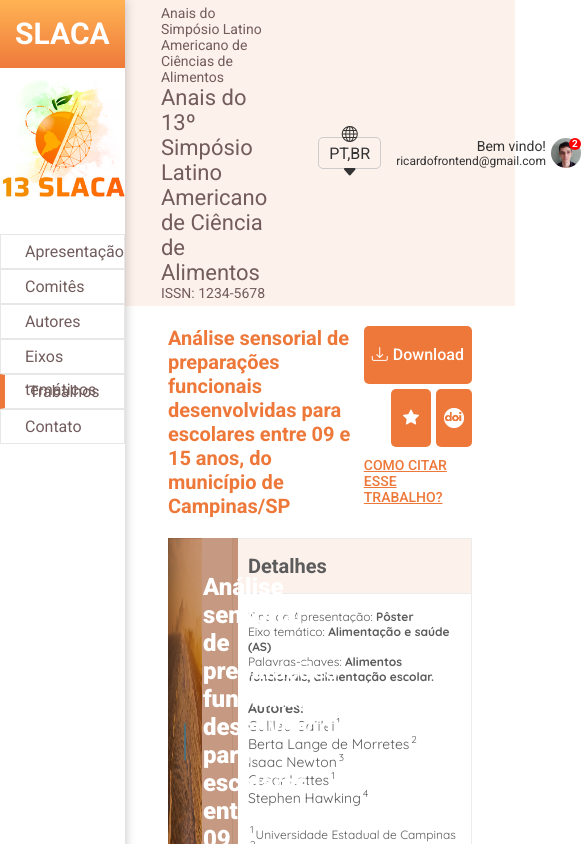
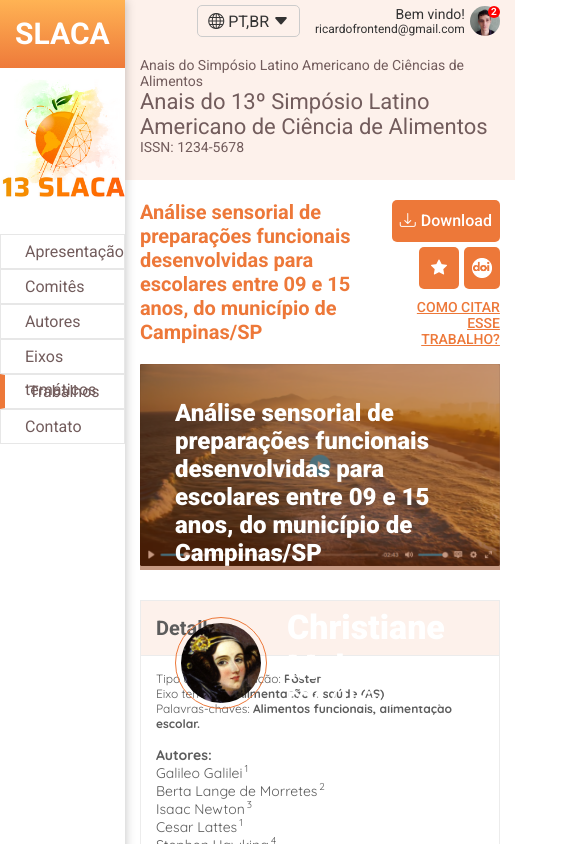
Before and after one commit to ricardomelogt/Chuva.Inc_SLACA2019, a JavaScript app: page / in a window 390 px wide. Shown: the top 844 px of the page, 581 px wide, since content can reach past the window. Built offline with nearby package versions, Linux system fonts and the light colour scheme; the HTML template or start-up script is replaced by a standard one.

Commit message:
Implementação da responsividade para dispositivos desktop médios < 1200px

```diff
--- a/src/App.js
+++ b/src/App.js
@@ -2,7 +2,8 @@
 import { Sidebar } from './components/Sidebar/Sidebar';
 import { Header } from './components/Header/Header';
 import { Content } from './components/Content/Content';
-import { Footer } from './components/Footer/Footer'
+import { Footer } from './components/Footer/Footer';
+import './Responsive.css';
 
 function App() {
   return (
--- /dev/null
+++ b/src/Responsive.css
@@ -0,0 +1,43 @@
+/* media queries */
+
+@media (max-width: 1200px) {
+
+    /* sidebar */
+
+    .sidebar_container {
+        width: 180px;
+    }
+
+    /* header */
+
+    .header_container {
+        flex-wrap: wrap;
+        justify-content: flex-end;
+        padding: 5px 15px;
+    }
+    .header_title {
+        order: 1;
+        padding: 20px 0;
+    }
+
+    /* content */
+
+    .content_container {
+        padding: 20px 15px;
+    }
+
+    .trabalho_content {
+        flex-direction: column;
+    }
+
+    /* footer */
+
+    .footer_container {
+        padding: 20px 15px;
+    }
+
+    .footer_right {
+        font-size: 14px;
+    }
+
+}
--- a/src/components/Content/Content.css
+++ b/src/components/Content/Content.css
@@ -79,6 +79,7 @@
     margin:5px 0 10px 0;
     font-size: 14px;
     font-weight: 500;
+    text-align: right;
 }
 
 /* content */
--- a/src/components/Header/Header.css
+++ b/src/components/Header/Header.css
@@ -27,7 +27,7 @@
     color:#333333;
     border: 1px solid #CCCCCC;
     height: 32px;
-    margin:auto 15px;
+    margin: 0 15px;
 }
 
 .user_info {
--- a/src/components/Sidebar/Sidebar.css
+++ b/src/components/Sidebar/Sidebar.css
@@ -1,6 +1,5 @@
 .sidebar_container {
-    width: 100%;
-    max-width: 220px;
+    width: 220px;
     box-shadow: 0px 0px 10px rgba(0, 0, 0, 0.25);
     position: relative;
     z-index: 99;
```
Also changed, not shown: 2 other files (tests, documents, lock files or other folders).
